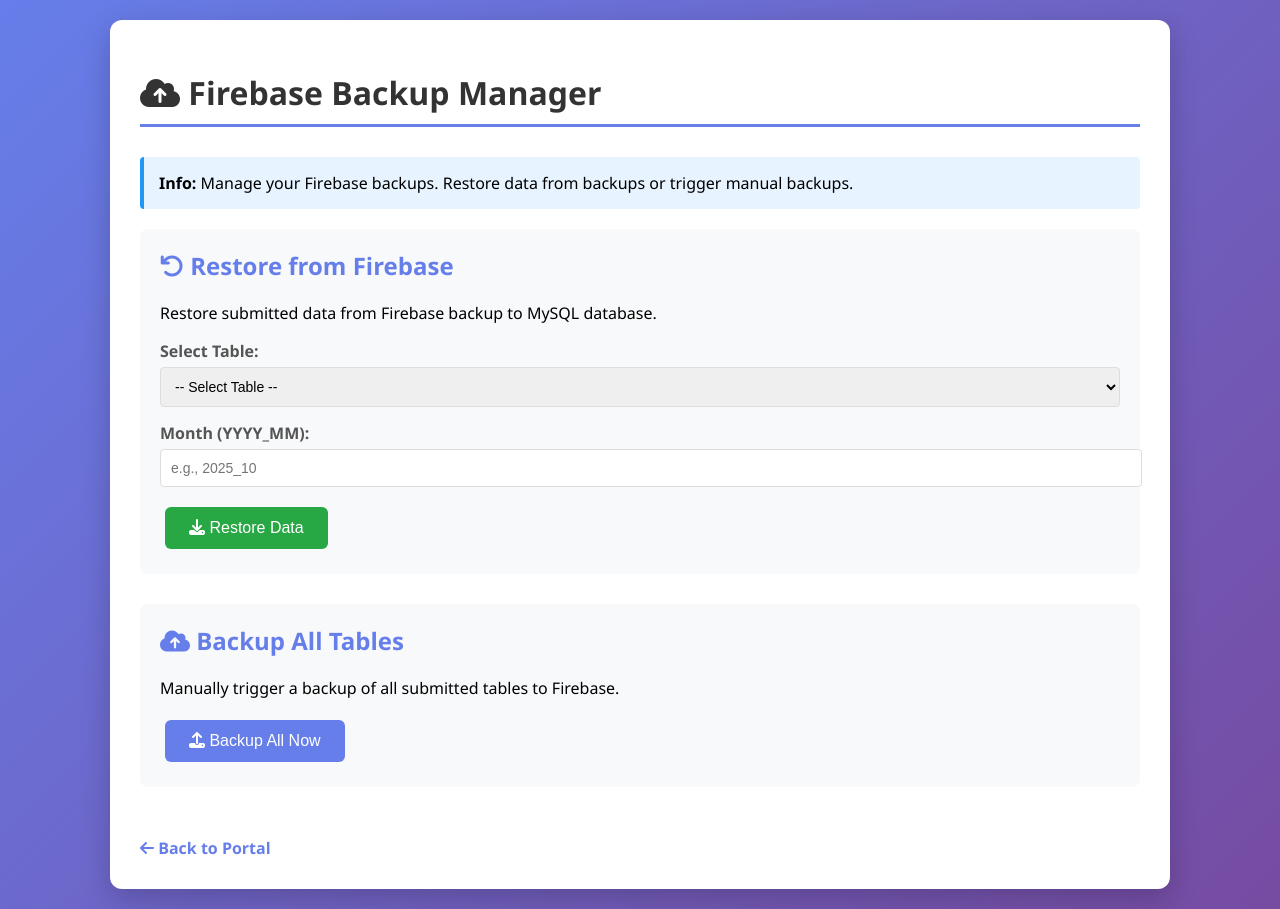
After one commit to Abhigna41/Data_Portal, a Flask app: page /backup_manager in a window 1280 px wide. The commit adds this page. Run offline with Flask 3, Linux system fonts and the light colour scheme; the visitor is signed in with stand-in values (Sample User, id 1).

Commit message:
Add Firebase backup/restore features and prepare for Render deployment

```diff
--- a/app.py
+++ b/app.py
@@ -72,6 +72,12 @@
     if 'user' not in session:
         return redirect(url_for('index'))
     return render_template('index.html', tables=get_tables_list())
+
+@app.route('/backup_manager')
+def backup_manager():
+    if 'user' not in session:
+        return redirect(url_for('index'))
+    return render_template('backup_manager.html')
 
 # --- DATA ENDPOINTS ---
 @app.route('/get_items')
@@ -386,6 +392,153 @@
         cursor.close()
         conn.close()
 
+
+# --- FIREBASE BACKUP & RESTORE FEATURES ---
+
+@app.route('/restore_from_firebase', methods=['POST'])
+def restore_from_firebase():
+    """Restore submitted data from Firebase backup to MySQL"""
+    if 'user' not in session:
+        return jsonify({'success': False, 'message': 'Not authorized'}), 401
+
+    data = request.get_json()
+    table = data.get('table')
+    month = data.get('month')
+
+    if not table or not month:
+        return jsonify({'success': False, 'message': 'Table and month are required'})
+
+    final_table = f"submitted_{table}_{month}"
+    storage_path = f"submitted/{final_table}.csv"
+
+    try:
+        # Download CSV from Firebase
+        blob = bucket.blob(storage_path)
+        csv_data = blob.download_as_text()
+
+        # Parse CSV
+        csv_reader = csv.DictReader(io.StringIO(csv_data))
+        rows = list(csv_reader)
+
+        if not rows:
+            return jsonify({'success': False, 'message': 'No data found in Firebase backup'})
+
+        # Restore to MySQL
+        conn = get_connection()
+        cursor = conn.cursor(dictionary=True)
+
+        try:
+            # Drop existing table if it exists
+            cursor.execute(f"DROP TABLE IF EXISTS {final_table}")
+
+            # Recreate table based on table type
+            if table.lower() == "wasem":
+                cursor.execute(f"""
+                    CREATE TABLE {final_table} (
+                        id INT AUTO_INCREMENT PRIMARY KEY,
+                        date DATE,
+                        item VARCHAR(100),
+                        code VARCHAR(50),
+                        G_Rate FLOAT,
+                        H_Rate FLOAT,
+                        quantity FLOAT,
+                        G_Total FLOAT,
+                        H_Total FLOAT
+                    )
+                """)
+            else:
+                cursor.execute(f"""
+                    CREATE TABLE {final_table} (
+                        id INT AUTO_INCREMENT PRIMARY KEY,
+                        date DATE,
+                        item VARCHAR(100),
+                        code VARCHAR(50),
+                        rate FLOAT,
+                        quantity FLOAT,
+                        total FLOAT
+                    )
+                """)
+
+            # Insert data
+            for row in rows:
+                if table.lower() == "wasem":
+                    cursor.execute(f"""
+                        INSERT INTO {final_table} (date, item, code, G_Rate, H_Rate, quantity, G_Total, H_Total)
+                        VALUES (%s, %s, %s, %s, %s, %s, %s, %s)
+                    """, (row['date'], row['item'], row['code'], row['G_Rate'], row['H_Rate'],
+                          row['quantity'], row['G_Total'], row['H_Total']))
+                else:
+                    cursor.execute(f"""
+                        INSERT INTO {final_table} (date, item, code, rate, quantity, total)
+                        VALUES (%s, %s, %s, %s, %s, %s)
+                    """, (row['date'], row['item'], row['code'], row['rate'], row['quantity'], row['total']))
+
+            conn.commit()
+            return jsonify({'success': True, 'message': f'✅ Successfully restored {len(rows)} records from Firebase'})
+
+        finally:
+            cursor.close()
+            conn.close()
+
+    except Exception as e:
+        print(f'Restore error: {e}')
+        return jsonify({'success': False, 'message': f'❌ Failed to restore: {str(e)}'})
+
+
+@app.route('/backup_all_to_firebase', methods=['POST'])
+def backup_all_to_firebase():
+    """Manually trigger backup of all submitted tables to Firebase"""
+    if 'user' not in session:
+        return jsonify({'success': False, 'message': 'Not authorized'}), 401
+
+    try:
+        conn = get_connection()
+        cursor = conn.cursor(dictionary=True)
+
+        # Get all submitted tables
+        cursor.execute("SHOW TABLES LIKE 'submitted_%'")
+        tables = [list(row.values())[0] for row in cursor.fetchall()]
+
+        backed_up = 0
+        failed = []
+
+        for table_name in tables:
+            try:
+                # Fetch all data
+                cursor.execute(f"SELECT * FROM {table_name} ORDER BY id DESC")
+                rows = cursor.fetchall()
+
+                if rows:
+                    # Create CSV
+                    out = io.StringIO()
+                    writer = csv.writer(out)
+                    writer.writerow(rows[0].keys())
+                    for r in rows:
+                        writer.writerow(r.values())
+                    out.seek(0)
+
+                    # Upload to Firebase
+                    storage_path = f"submitted/{table_name}.csv"
+                    upload_csv_to_firebase(storage_path, out.getvalue())
+                    backed_up += 1
+            except Exception as e:
+                print(f'Failed to backup {table_name}: {e}')
+                failed.append(table_name)
+
+        cursor.close()
+        conn.close()
+
+        message = f'✅ Backed up {backed_up} tables to Firebase'
+        if failed:
+            message += f'. Failed: {", ".join(failed)}'
+
+        return jsonify({'success': True, 'message': message, 'backed_up': backed_up, 'failed': len(failed)})
+
+    except Exception as e:
+        print(f'Backup error: {e}')
+        return jsonify({'success': False, 'message': f'❌ Backup failed: {str(e)}'})
+
+
 if __name__ == "__main__":
     port = int(os.getenv("PORT", 5000))
     app.run(host="0.0.0.0", port=port, debug=False)
--- /dev/null
+++ b/templates/backup_manager.html
@@ -0,0 +1,215 @@
+<!DOCTYPE html>
+<html lang="en">
+<head>
+    <meta charset="UTF-8">
+    <meta name="viewport" content="width=device-width, initial-scale=1.0">
+    <title>Backup Manager | Data Portal</title>
+    <link rel="stylesheet" href="https://cdnjs.cloudflare.com/ajax/libs/font-awesome/6.4.0/css/all.min.css">
+    <style>
+        body {
+            font-family: 'Segoe UI', Tahoma, Geneva, Verdana, sans-serif;
+            background: linear-gradient(135deg, #667eea 0%, #764ba2 100%);
+            padding: 20px;
+            margin: 0;
+        }
+        .container {
+            max-width: 1000px;
+            margin: 0 auto;
+            background: white;
+            border-radius: 12px;
+            padding: 30px;
+            box-shadow: 0 10px 30px rgba(0,0,0,0.2);
+        }
+        h1 {
+            color: #333;
+            border-bottom: 3px solid #667eea;
+            padding-bottom: 10px;
+            margin-bottom: 30px;
+        }
+        .section {
+            margin-bottom: 30px;
+            padding: 20px;
+            background: #f8f9fa;
+            border-radius: 8px;
+        }
+        .section h2 {
+            color: #667eea;
+            margin-top: 0;
+        }
+        .btn {
+            background: #667eea;
+            color: white;
+            padding: 12px 24px;
+            border: none;
+            border-radius: 6px;
+            cursor: pointer;
+            font-size: 16px;
+            margin: 5px;
+            transition: all 0.3s;
+        }
+        .btn:hover {
+            background: #5568d3;
+            transform: translateY(-2px);
+            box-shadow: 0 4px 8px rgba(0,0,0,0.2);
+        }
+        .btn-danger {
+            background: #dc3545;
+        }
+        .btn-danger:hover {
+            background: #c82333;
+        }
+        .btn-success {
+            background: #28a745;
+        }
+        .btn-success:hover {
+            background: #218838;
+        }
+        .form-group {
+            margin-bottom: 15px;
+        }
+        label {
+            display: block;
+            margin-bottom: 5px;
+            font-weight: 600;
+            color: #555;
+        }
+        select, input {
+            width: 100%;
+            padding: 10px;
+            border: 1px solid #ddd;
+            border-radius: 4px;
+            font-size: 14px;
+        }
+        .message {
+            padding: 15px;
+            margin: 15px 0;
+            border-radius: 6px;
+            display: none;
+        }
+        .message.success {
+            background: #d4edda;
+            color: #155724;
+            border: 1px solid #c3e6cb;
+        }
+        .message.error {
+            background: #f8d7da;
+            color: #721c24;
+            border: 1px solid #f5c6cb;
+        }
+        .back-link {
+            display: inline-block;
+            margin-top: 20px;
+            color: #667eea;
+            text-decoration: none;
+            font-weight: 600;
+        }
+        .back-link:hover {
+            text-decoration: underline;
+        }
+        .info {
+            background: #e7f3ff;
+            padding: 15px;
+            border-left: 4px solid #2196F3;
+            margin-bottom: 20px;
+            border-radius: 4px;
+        }
+    </style>
+</head>
+<body>
+    <div class="container">
+        <h1><i class="fas fa-cloud-upload-alt"></i> Firebase Backup Manager</h1>
+
+        <div class="info">
+            <strong>Info:</strong> Manage your Firebase backups. Restore data from backups or trigger manual backups.
+        </div>
+
+        <!-- Restore Section -->
+        <div class="section">
+            <h2><i class="fas fa-undo"></i> Restore from Firebase</h2>
+            <p>Restore submitted data from Firebase backup to MySQL database.</p>
+            <div class="form-group">
+                <label for="restore-table">Select Table:</label>
+                <select id="restore-table">
+                    <option value="">-- Select Table --</option>
+                    <option value="id_grind">ID Grind</option>
+                    <option value="od_grind">OD Grind</option>
+                    <option value="od_patch">OD Patch</option>
+                    <option value="milling">Milling</option>
+                    <option value="wasem">Wasem</option>
+                    <option value="turning">Turning</option>
+                </select>
+            </div>
+            <div class="form-group">
+                <label for="restore-month">Month (YYYY_MM):</label>
+                <input type="text" id="restore-month" placeholder="e.g., 2025_10">
+            </div>
+            <button class="btn btn-success" onclick="restoreFromFirebase()">
+                <i class="fas fa-download"></i> Restore Data
+            </button>
+            <div id="restore-message" class="message"></div>
+        </div>
+
+        <!-- Backup All Section -->
+        <div class="section">
+            <h2><i class="fas fa-cloud-upload-alt"></i> Backup All Tables</h2>
+            <p>Manually trigger a backup of all submitted tables to Firebase.</p>
+            <button class="btn" onclick="backupAll()">
+                <i class="fas fa-upload"></i> Backup All Now
+            </button>
+            <div id="backup-message" class="message"></div>
+        </div>
+
+        <a href="/portal" class="back-link"><i class="fas fa-arrow-left"></i> Back to Portal</a>
+    </div>
+
+    <script>
+        async function restoreFromFirebase() {
+            const table = document.getElementById('restore-table').value;
+            const month = document.getElementById('restore-month').value;
+            const msgDiv = document.getElementById('restore-message');
+
+            if (!table || !month) {
+                showMessage(msgDiv, 'Please select table and enter month', 'error');
+                return;
+            }
+
+            try {
+                const response = await fetch('/restore_from_firebase', {
+                    method: 'POST',
+                    headers: {'Content-Type': 'application/json'},
+                    body: JSON.stringify({table, month})
+                });
+                const data = await response.json();
+                showMessage(msgDiv, data.message, data.success ? 'success' : 'error');
+            } catch (error) {
+                showMessage(msgDiv, 'Error: ' + error.message, 'error');
+            }
+        }
+
+        async function backupAll() {
+            const msgDiv = document.getElementById('backup-message');
+            showMessage(msgDiv, 'Backing up... Please wait.', 'success');
+
+            try {
+                const response = await fetch('/backup_all_to_firebase', {
+                    method: 'POST',
+                    headers: {'Content-Type': 'application/json'}
+                });
+                const data = await response.json();
+                showMessage(msgDiv, data.message, data.success ? 'success' : 'error');
+            } catch (error) {
+                showMessage(msgDiv, 'Error: ' + error.message, 'error');
+            }
+        }
+
+        function showMessage(div, message, type) {
+            div.textContent = message;
+            div.className = 'message ' + type;
+            div.style.display = 'block';
+            setTimeout(() => {
+                div.style.display = 'none';
+            }, 5000);
+        }
+    </script>
+</body>
+</html>
--- a/templates/view.html
+++ b/templates/view.html
@@ -482,11 +482,7 @@
 
         <div class="main-content">
             <div class="header">
-                <h1 class="page-title">View Submitted Data</h1>
-                <div class="user-info">
-                    <div class="user-avatar">JD</div>
 
-                </div>
             </div>
 
             <div class="info-box">
```
